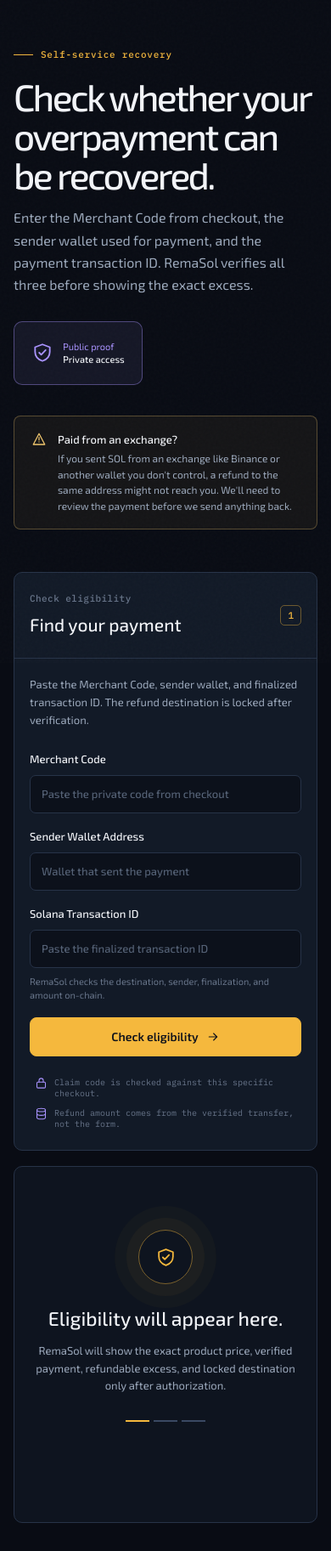
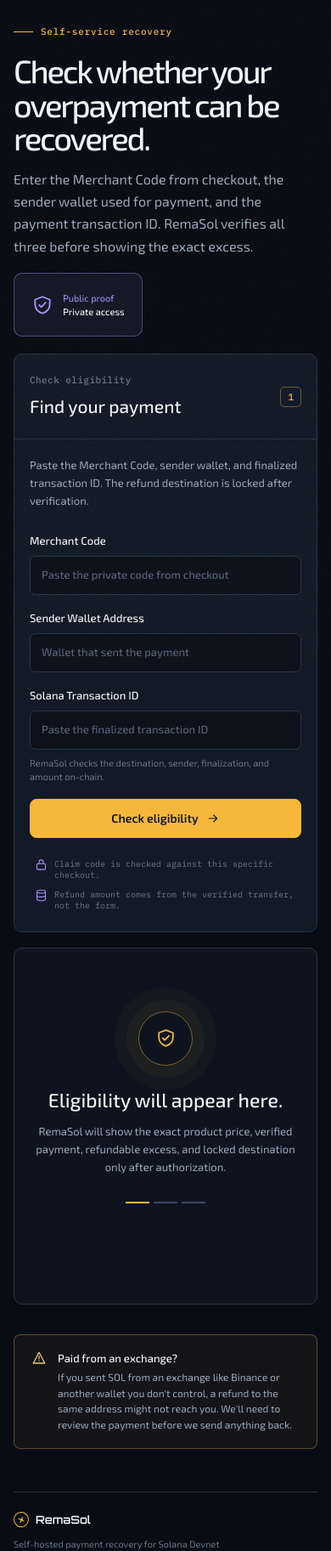
Before and after one commit to dalamaa/Rema-Sol, a Flask app: page /recover in a window 390 px wide. Shown: the part 64-1889 px from the top of the page at 85% size. Run offline with Flask 3, Linux system fonts and the light colour scheme.

Commit message:
Tighten recovery entry and payment confirmation

```diff
--- a/remasol/static/css/style.css
+++ b/remasol/static/css/style.css
@@ -316,9 +316,9 @@ td strong { color: var(--text); font-size: 13px; font-weight: 500; }
 .result-warn .result-icon { background: rgba(240, 198, 109, .12); }
 .verified-lock { display: flex; align-items: center; gap: 8px; margin-top: 22px; color: var(--green); font: 11px var(--mono); }
 
-.recovery-hero { padding-block: 82px 53px; display: flex; justify-content: space-between; gap: 60px; align-items: end; }
+.recovery-hero { padding-block: 44px 24px; display: flex; justify-content: space-between; gap: 60px; align-items: end; }
 .recovery-hero-results { padding-block: 28px 24px; align-items: center; }
-.recovery-hero h1 { max-width: 680px; margin: 20px 0 15px; font-size: clamp(40px, 5vw, 66px); line-height: 1.04; letter-spacing: -.06em; font-weight: 500; }
+.recovery-hero h1 { max-width: 760px; margin: 20px 0 15px; font-size: clamp(38px, 4.3vw, 56px); line-height: 1.04; letter-spacing: -.06em; font-weight: 500; }
 .recovery-hero-results h1 { margin: 12px 0 8px; font-size: clamp(32px, 4vw, 48px); }
 .recovery-hero p { max-width: 550px; margin: 0; color: var(--muted); font-size: 17px; line-height: 1.65; }
 .recovery-hero-results p { max-width: 600px; font-size: 14px; line-height: 1.5; }
@@ -376,7 +376,6 @@ td strong { color: var(--text); font-size: 13px; font-weight: 500; }
 .placeholder-rule span { width: 28px; height: 2px; background: var(--line-strong); }
 .placeholder-rule span:first-child { background: var(--gold); }
 .warning-band { display: flex; gap: 13px; align-items: flex-start; max-width: var(--content); margin-bottom: 72px; padding: 18px 20px; border: 1px solid rgba(240, 198, 109, .3); border-radius: 8px; background: rgba(240, 198, 109, .05); }
-.recovery-warning-top { margin-bottom: 30px; }
 .recovery-warning-bottom { margin-bottom: 60px; }
 .warning-icon { color: var(--warning); }
 .warning-band strong { display: block; margin-bottom: 3px; color: var(--text); font-size: 13px; font-weight: 500; }
@@ -754,9 +753,9 @@ td strong { color: var(--text); font-size: 13px; font-weight: 500; }
   .claim-banner { align-items: start; flex-direction: column; }
   .claim-code { align-items: stretch; flex-direction: column; }
   .claim-code .copy-button { margin: 0; justify-content: center; }
-  .recovery-hero { padding-block: 57px 36px; align-items: start; flex-direction: column; gap: 29px; }
+  .recovery-hero { padding-block: 30px 20px; align-items: start; flex-direction: column; gap: 18px; }
   .recovery-hero-results { padding-block: 32px 24px; gap: 0; }
-  .recovery-hero h1 { font-size: 44px; }
+  .recovery-hero h1 { font-size: 38px; }
   .recovery-hero-results h1 { font-size: 36px; }
   .recovery-hero p { font-size: 16px; }
   .recovery-grid { padding-bottom: 35px; }
--- a/remasol/static/js/app.js
+++ b/remasol/static/js/app.js
@@ -246,11 +246,7 @@
       resultPanel.appendChild(make("div", "wallet-result-message", wallet?.last_error || payload.error));
     }
 
-    if (confirmed) {
-      const recovery = make("a", "button button-primary button-full", "Check overpayment / request refund");
-      recovery.href = resultPanel.dataset.recoveryAction;
-      resultPanel.appendChild(recovery);
-    } else if (failed) {
+    if (failed) {
       resultPanel.appendChild(actionForm(resultPanel.dataset.newTestAction, csrfToken, "", "New Test"));
     }
     if (needsReview && sessionId) {
--- a/remasol/templates/refund.html
+++ b/remasol/templates/refund.html
@@ -10,7 +10,6 @@
   <div class="recovery-seal">{{ icon('shield', 26) }}<span>Public proof<br><strong>Private access</strong></span></div>
 </section>
 
-<section class="warning-band section-wrap recovery-warning-top"><div class="warning-icon">{{ icon('alert', 18) }}</div><div><strong>Paid from an exchange?</strong><p>If you sent SOL from an exchange like Binance or another wallet you don't control, a refund to the same address might not reach you. We'll need to review the payment before we send anything back.</p></div></section>
 {% endif %}
 
 <section class="recovery-grid{% if state %} recovery-grid-results{% endif %} section-wrap">
@@ -66,5 +65,6 @@
     {% endif %}
   </div>
 </section>
+{% if not state %}<section class="warning-band section-wrap recovery-warning-bottom"><div class="warning-icon">{{ icon('alert', 18) }}</div><div><strong>Paid from an exchange?</strong><p>If you sent SOL from an exchange like Binance or another wallet you don't control, a refund to the same address might not reach you. We'll need to review the payment before we send anything back.</p></div></section>{% endif %}
 {% if state %}<section class="warning-band section-wrap recovery-warning-bottom"><div class="warning-icon">{{ icon('alert', 18) }}</div><div><strong>Paid from an exchange?</strong><p>If you sent SOL from an exchange like Binance or another wallet you don't control, a refund to the same address might not reach you. We'll need to review the payment before we send anything back.</p></div></section>{% endif %}
 {% endblock %}
--- a/remasol/templates/wallet.html
+++ b/remasol/templates/wallet.html
@@ -51,7 +51,7 @@
     </div>
 
     <aside class="wallet-result-column">
-      <div class="panel wallet-result-card" aria-live="polite" aria-atomic="true" tabindex="-1" data-wallet-result data-wallet-status="{{ wallet.status }}" data-new-test-action="{{ url_for('main.create_test_wallet') }}" data-recheck-action="{{ url_for('main.recheck_test_wallet_payment') }}" data-recovery-action="{{ url_for('main.recover') }}" data-csrf-token="{{ csrf_token }}">
+      <div class="panel wallet-result-card" aria-live="polite" aria-atomic="true" tabindex="-1" data-wallet-result data-wallet-status="{{ wallet.status }}" data-new-test-action="{{ url_for('main.create_test_wallet') }}" data-recheck-action="{{ url_for('main.recheck_test_wallet_payment') }}" data-csrf-token="{{ csrf_token }}">
         <div class="panel-kicker">Payment result</div>
         {% if wallet.status != 'created' or wallet.payment_signature %}
           <div class="demo-result-icon {{ 'success' if wallet.status == 'complete' else 'pending processing' if wallet.status in processing_statuses else 'failed' if wallet.status == 'failed' else 'review' }}" aria-hidden="true">{% if wallet.status in processing_statuses %}<span class="wallet-processing-spinner"></span>{% else %}{{ icon('check' if wallet.status == 'complete' else 'alert', 21) }}{% endif %}</div>
@@ -64,7 +64,7 @@
             <div><span>Transaction ID</span><code>{{ wallet.payment_signature }}</code><button type="button" class="copy-button" data-copy="{{ wallet.payment_signature }}" aria-label="Copy transaction ID">{{ icon('copy', 14) }} Copy</button></div>
           </div>
           <a class="button button-quiet button-full" href="https://explorer.solana.com/tx/{{ wallet.payment_signature }}?cluster=devnet" target="_blank" rel="noreferrer">Open on Solana Explorer {{ icon('external', 14) }}</a>{% elif wallet.last_error %}<div class="wallet-result-message">{{ wallet.last_error }}</div>{% endif %}
-          {% if wallet.status == 'complete' %}<a class="button button-primary button-full" href="{{ url_for('main.recover') }}">Check overpayment / request refund {{ icon('arrow-right', 14) }}</a>{% elif wallet.status == 'failed' %}<form method="post" action="{{ url_for('main.create_test_wallet') }}" data-loading-text="Creating Test Wallet…"><input type="hidden" name="csrf_token" value="{{ csrf_token }}"><button class="button button-primary button-full" type="submit">Create Test Wallet {{ icon('arrow-right', 14) }}</button></form>{% endif %}
+          {% if wallet.status == 'failed' %}<form method="post" action="{{ url_for('main.create_test_wallet') }}" data-loading-text="Creating Test Wallet…"><input type="hidden" name="csrf_token" value="{{ csrf_token }}"><button class="button button-primary button-full" type="submit">Create Test Wallet {{ icon('arrow-right', 14) }}</button></form>{% endif %}
           {% if wallet.status == 'needs_review' and (wallet.funding_signature or wallet.payment_signature) %}<form method="post" action="{{ url_for('main.recheck_test_wallet_payment') }}" data-wallet-recheck><input type="hidden" name="csrf_token" value="{{ csrf_token }}"><input type="hidden" name="session_id" value="{{ wallet.id }}"><button class="button button-primary button-full" type="submit">Recheck Saved Operation {{ icon('refresh', 14) }}</button></form>{% endif %}
         {% else %}
           <div class="demo-result-placeholder"><div class="placeholder-orbit">{{ icon('wallet', 23) }}</div><h2>Your transaction will appear here.</h2><p>Paste the checkout address, choose 0.005 SOL, and send to see the payment result.</p></div>
```
Also changed, not shown: tests/frontend_wallet_regression.js (+1 -0 lines), tests/test_routes.py (+7 -2 lines).
